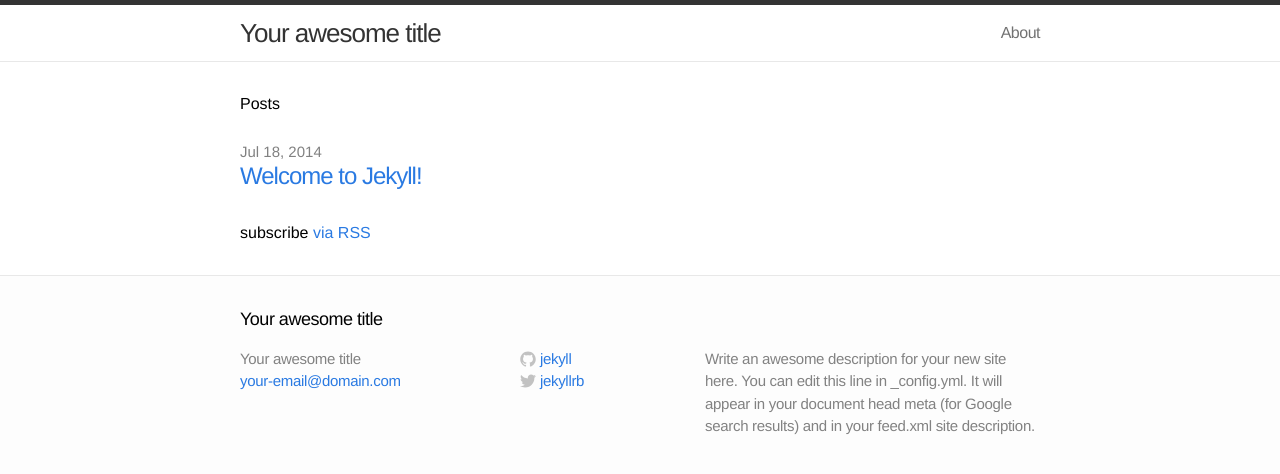
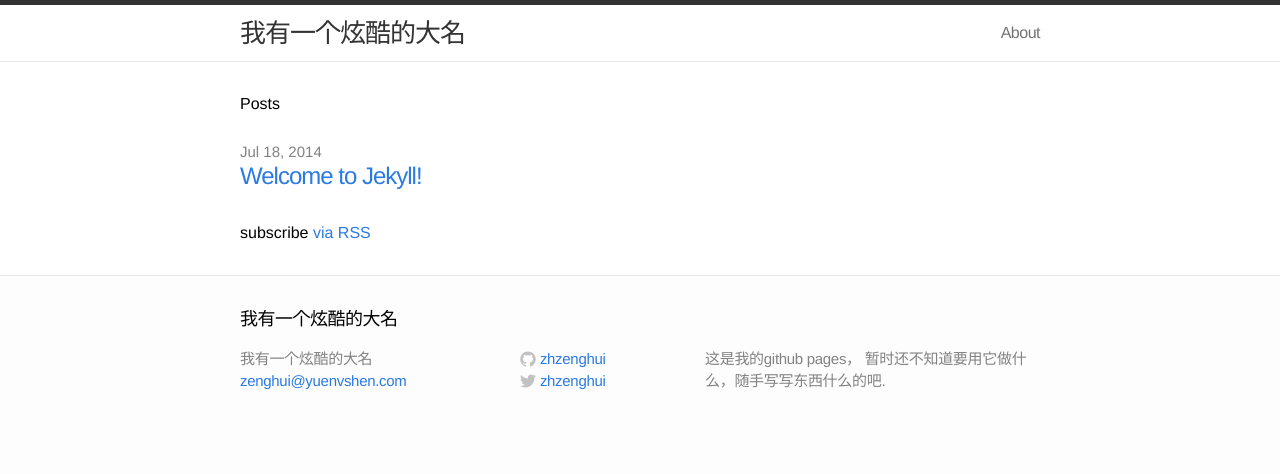
Before and after one commit to zhzenghui/zhzenghui.github.io, a Jekyll site: the page built from index.html, in a window 1280 px wide. Shown: the top 474 px of the page. Built offline with Jekyll 4.4.1, drawn with Linux system fonts in a browser that asks for light colours.

Commit message:
修改  config配置文件

```diff
--- a/_config.yml
+++ b/_config.yml
@@ -1,11 +1,11 @@
 # Site settings
-title: Your awesome title
-email: your-email@domain.com
-description: "Write an awesome description for your new site here. You can edit this line in _config.yml. It will appear in your document head meta (for Google search results) and in your feed.xml site description."
+title: 我有一个炫酷的大名
+email: zenghui@yuenvshen.com
+description: "这是我的github pages， 暂时还不知道要用它做什么，随手写写东西什么的吧."
 baseurl: ""
-url: "http://yourdomain.com"
-twitter_username: jekyllrb
-github_username:  jekyll
+url: "https://www.yuenvshen.com"
+twitter_username: zhzenghui
+github_username:  zhzenghui
 
 # Build settings
 markdown: kramdown
```
